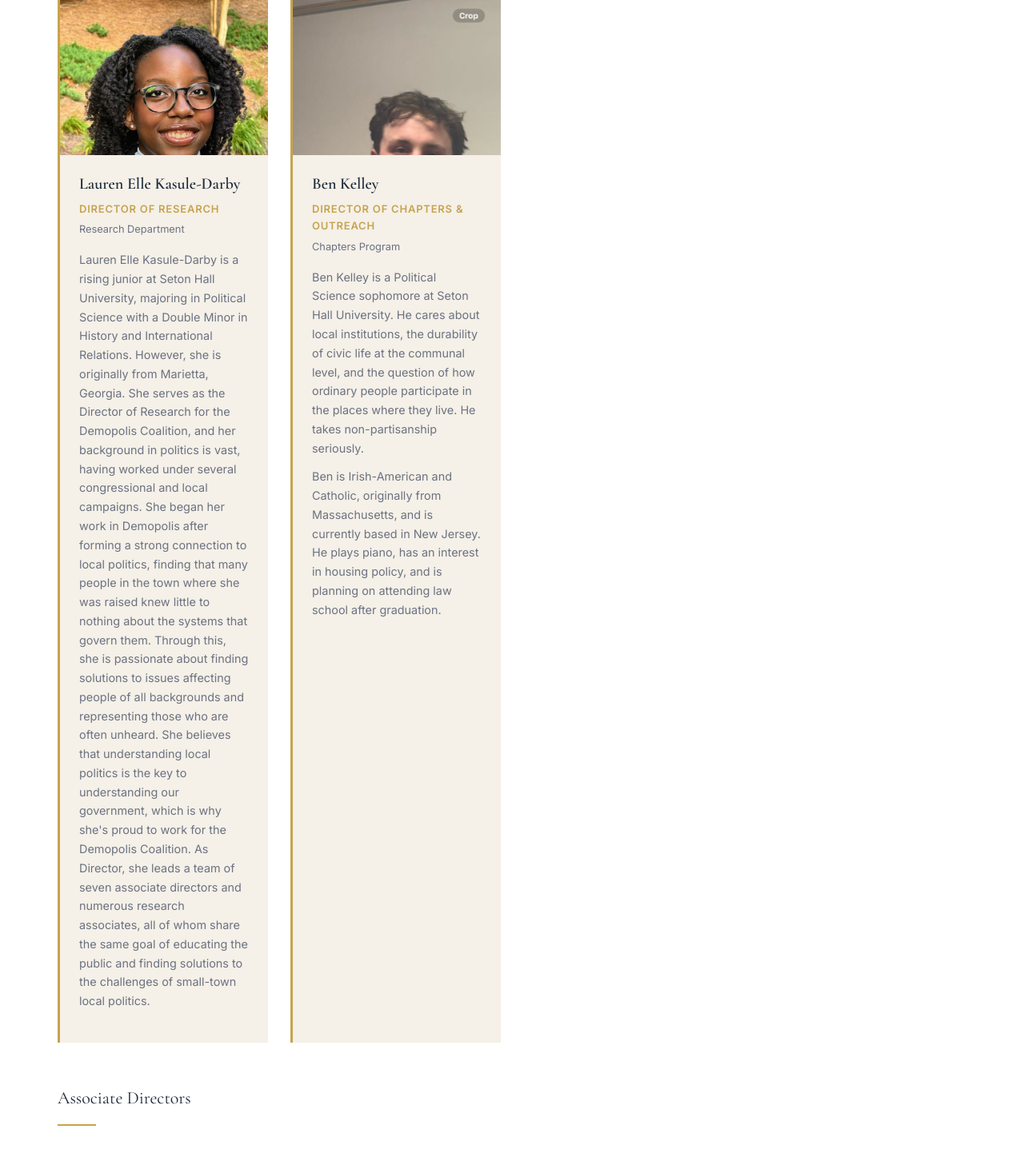
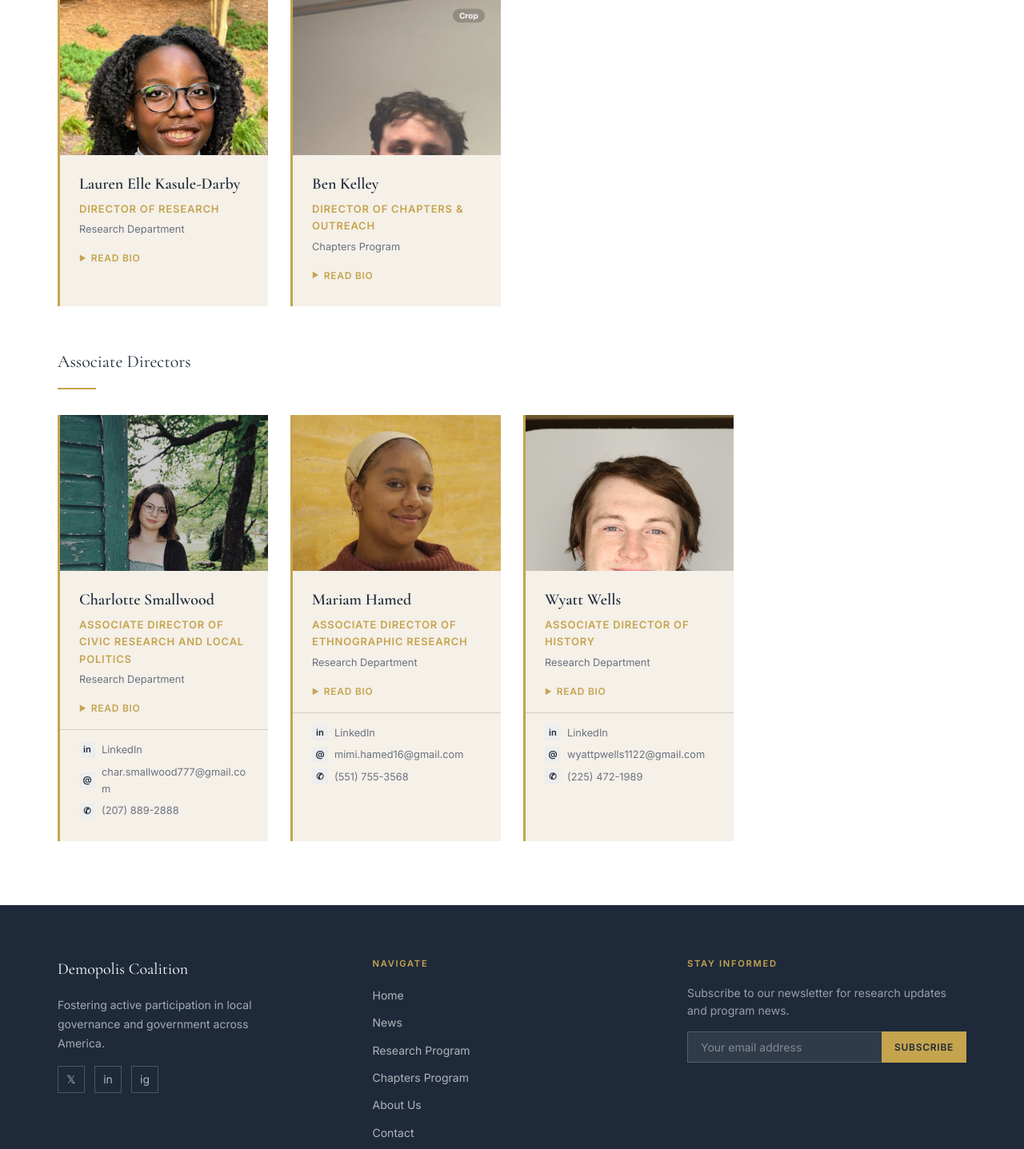
Before and after one commit to VarunKandasamy/orgWebsite, a FastAPI app: page /about/team in a window 1280 px wide. Shown: the part 553-1990 px from the top of the page at 80% size. Run offline with FastAPI, Linux system fonts and the light colour scheme.

Commit message:
fix missing images, remove Meaghan, add collapsible bios

```diff
--- a/data/about.py
+++ b/data/about.py
@@ -44,17 +44,6 @@ TEAM_MEMBERS = [
         "email": "mimi.hamed16@gmail.com",
     },
     {
-        "name": "Meaghan Shepard",
-        "title": "Associate Director of Data Collection and Analysis",
-        "department": "Research Department",
-        "role": "associate",
-        "photo": "Megan.JPG",
-        "bio": "Meaghan Shepard is a student at George Washington University, expecting to graduate in May 2026. She is double majoring in Political Science and Statistics with a minor in Spanish. From her hometown in New Hampshire to attending school in Washington, DC, Meaghan has seen firsthand the importance of engagement in local politics and is passionate about working for The Demopolis Coalition. She currently serves as the Associate Director of Data Collection and Analysis.",
-        "linkedin": "https://www.linkedin.com/in/meaghan-shepard-01a3b0258/",
-        "phone": "(603) 682-5435",
-        "email": "mshepard98@gwu.edu",
-    },
-    {
         "name": "Wyatt Wells",
         "title": "Associate Director of History",
         "department": "Research Department",
--- a/static/css/cards.css
+++ b/static/css/cards.css
@@ -143,7 +143,6 @@
 .team-card__name,
 .team-card__title,
 .team-card__dept,
-.team-card__bio,
 .team-card__contact {
   padding-left: 1.5rem;
   padding-right: 1.5rem;
@@ -214,6 +213,44 @@
   font-size: 0.9rem;
   color: var(--color-muted);
   line-height: 1.65;
+  margin-bottom: 0.75rem;
+}
+
+.team-card__bio-details {
+  padding-left: 1.5rem;
+  padding-right: 1.5rem;
+  margin-top: 0.75rem;
+}
+
+.team-card__bio-toggle {
+  font-family: var(--font-body);
+  font-size: 0.75rem;
+  font-weight: 600;
+  letter-spacing: 0.06em;
+  text-transform: uppercase;
+  color: var(--color-gold);
+  cursor: pointer;
+  list-style: none;
+  display: flex;
+  align-items: center;
+  gap: 0.375rem;
+  user-select: none;
+}
+
+.team-card__bio-toggle::-webkit-details-marker { display: none; }
+
+.team-card__bio-toggle::before {
+  content: '▶';
+  font-size: 0.55rem;
+  transition: transform 0.2s ease;
+}
+
+details[open] .team-card__bio-toggle::before {
+  transform: rotate(90deg);
+}
+
+.team-card__bio-body {
+  margin-top: 0.75rem;
 }
 
 /* ---- Partner cards ---- */
--- a/templates/about/index.html
+++ b/templates/about/index.html
@@ -119,7 +119,12 @@
           <div class="team-card__name">{{ member.name }}</div>
           <div class="team-card__title">{{ member.title }}</div>
           <div class="team-card__dept">{{ member.department }}</div>
-          {% for para in member.bio.split('\n\n') %}<p class="team-card__bio" style="margin-bottom:0.75rem;">{{ para }}</p>{% endfor %}
+          <details class="team-card__bio-details">
+            <summary class="team-card__bio-toggle">Read bio</summary>
+            <div class="team-card__bio-body">
+              {% for para in member.bio.split('\n\n') %}<p class="team-card__bio">{{ para }}</p>{% endfor %}
+            </div>
+          </details>
           {% if member.linkedin or member.phone or member.email %}
           <div class="team-card__contact">
             {% if member.linkedin %}<a href="{{ member.linkedin }}" class="team-card__contact-link" target="_blank" rel="noopener noreferrer"><span class="team-card__contact-icon">in</span> LinkedIn</a>{% endif %}
@@ -145,7 +150,12 @@
           <div class="team-card__name">{{ member.name }}</div>
           <div class="team-card__title">{{ member.title }}</div>
           <div class="team-card__dept">{{ member.department }}</div>
-          {% for para in member.bio.split('\n\n') %}<p class="team-card__bio" style="margin-bottom:0.75rem;">{{ para }}</p>{% endfor %}
+          <details class="team-card__bio-details">
+            <summary class="team-card__bio-toggle">Read bio</summary>
+            <div class="team-card__bio-body">
+              {% for para in member.bio.split('\n\n') %}<p class="team-card__bio">{{ para }}</p>{% endfor %}
+            </div>
+          </details>
           {% if member.linkedin or member.phone or member.email %}
           <div class="team-card__contact">
             {% if member.linkedin %}<a href="{{ member.linkedin }}" class="team-card__contact-link" target="_blank" rel="noopener noreferrer"><span class="team-card__contact-icon">in</span> LinkedIn</a>{% endif %}
```
Also changed, not shown: static/images/Mariam.PNG (added), static/images/Wyatt.JPG (added).
